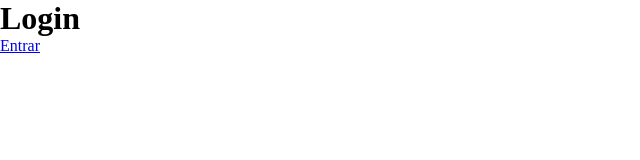
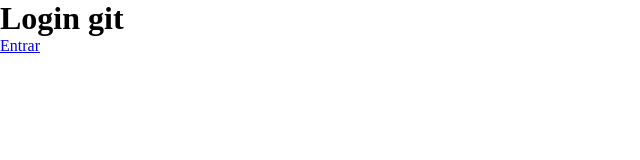
Before and after one commit to Quick-Dates/Quick-Dates-Web, a React (Create React App) app: page / in a window 1280 px wide. Shown: the top 160 px of the page, without its empty margins (0-640 px from the left). Built offline with nearby package versions, Linux system fonts and the light colour scheme.

Commit message:
alteracao

```diff
--- a/src/pages/Login/index.tsx
+++ b/src/pages/Login/index.tsx
@@ -3,7 +3,7 @@ import { Link } from 'react-router-dom';
 import './styles.css';
 
 const Login: FC = () => {
-  const mensagem = 'Login';
+  const mensagem = 'Login git';
   return (
     <div>
       <h1>{ mensagem }</h1>
```
